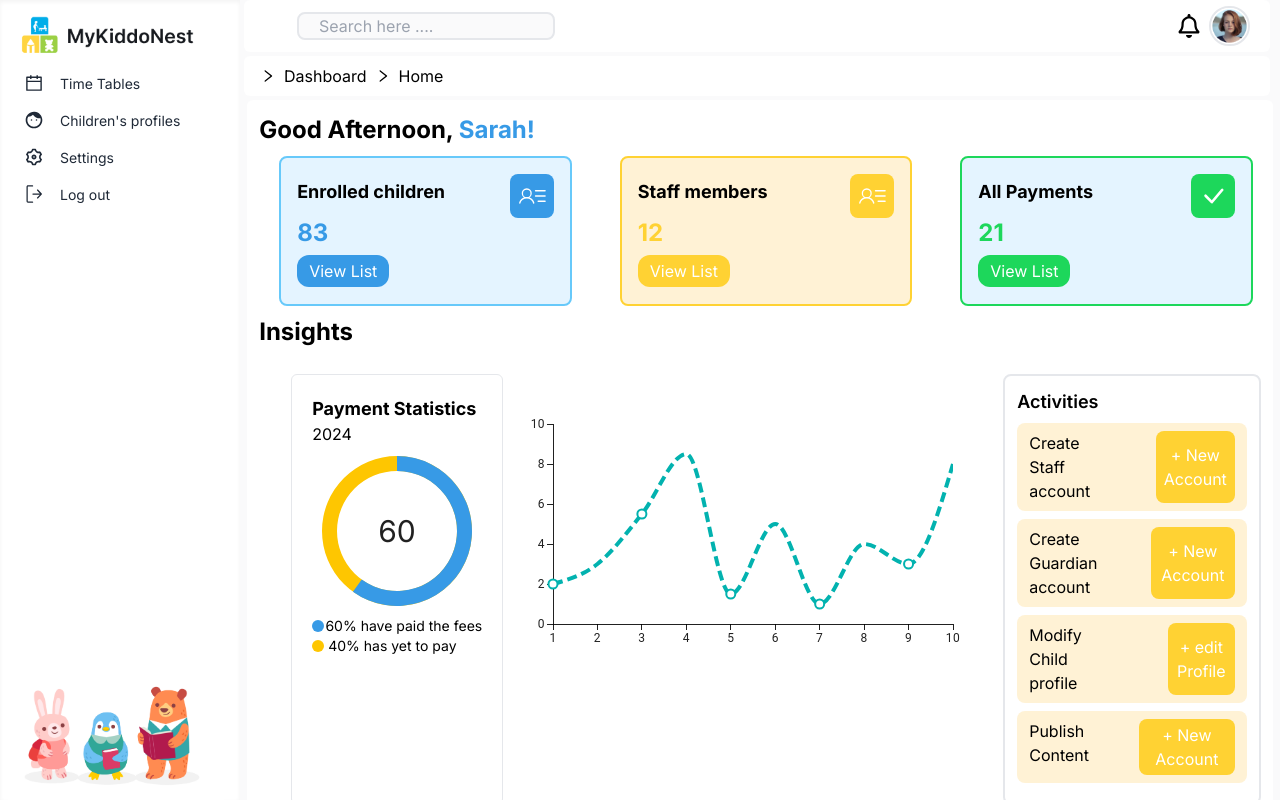
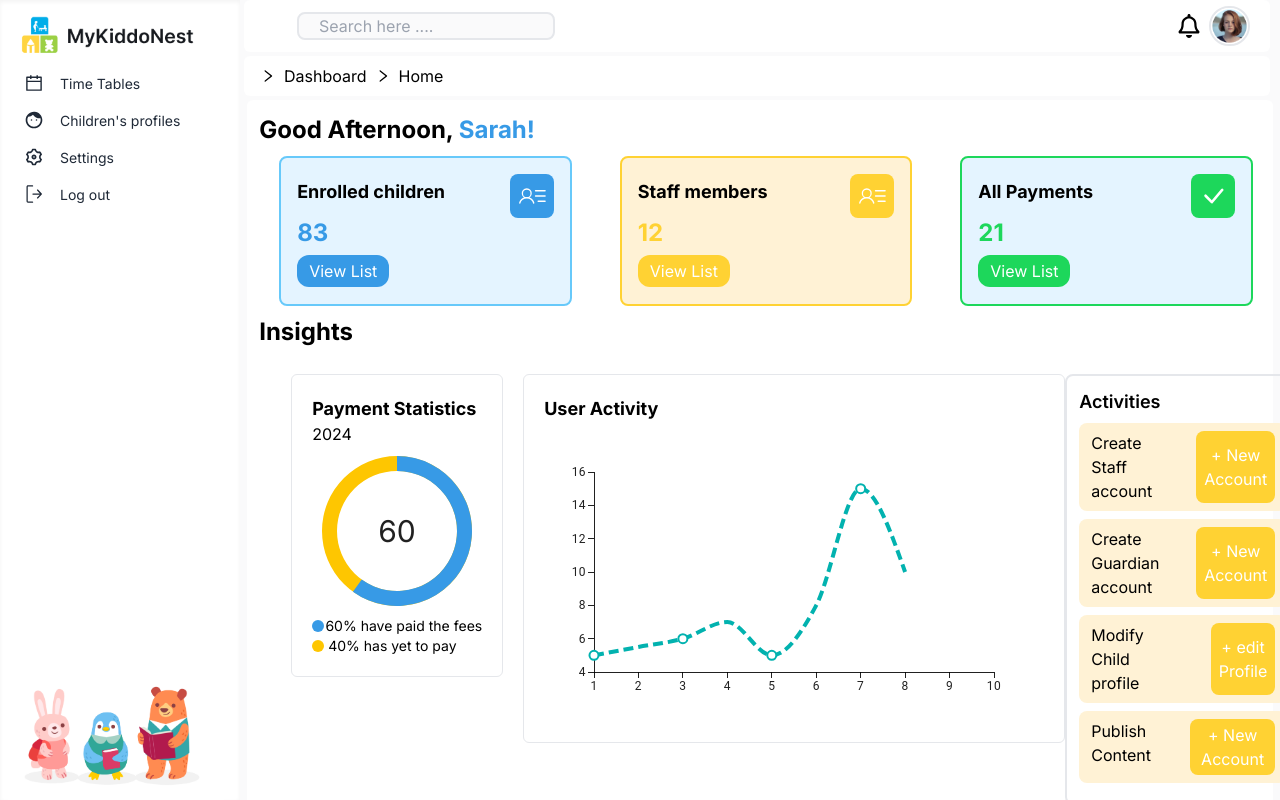
Before and after one commit to ImaneKr/mykiddonestWeb, a Next.js app in the folder website/: page /dashboard/home in a window 1280 px wide. Built offline with nearby package versions, Linux system fonts and the light colour scheme.

Commit message:
nrmlm hadi talyaa

```diff
--- a/website/components/ui/PaymentList.tsx
+++ b/website/components/ui/PaymentList.tsx
@@ -6,8 +6,6 @@ import Image from 'next/image';
 import { TbTrash } from 'react-icons/tb';
 import ImagePicker from './imagePicker';
 import { profile } from 'console';
-import axios from 'axios';
-const backendURL = process.env.NEXT_PUBLIC_BACKEND_URL;
 
 // Define the type for row
 interface Row {
@@ -31,8 +29,19 @@ interface EditUserActionItemProps {
 const PaymentList = () => {
   const today = new Date();
   const formattedDate = today.toLocaleDateString('en-GB');
+  const InitialRows: Row[] = [
+    {
+        id: 1, profile: '/person-3.png', guardian: 'Mariem', kid: 'Ahmed', amount: 4000,status:'Paid', rdate: formattedDate,
+    },
+     {
+        id: 2, profile: '', guardian: 'Khadidja', kid: 'Salma', amount:6000,status:'Unpaid', rdate: formattedDate,
+    },
+    {
+        id: 3, profile: '', guardian: 'Mariem', kid: 'Ahmed', amount: 4000,status:'Paid', rdate: formattedDate,
+    },
+  ];
 
-  const [rows, setRows] = React.useState<Row[]>([]);
+  const [rows, setRows] = React.useState<Row[]>(InitialRows);
 
   const deleteUser = React.useCallback(
     (id: number) => () => {
--- a/website/components/ui/charts.tsx
+++ b/website/components/ui/charts.tsx
@@ -10,8 +10,8 @@ const settings = {
 
 export default function Charts() {
     return (
-        <div className='flex justify-between'>
-            <div className=' ml-8 p-5 border rounded-md' >
+        <div className='flex justify-between lg:flex-row flex-col'>
+            <div className=' ml-8 p-5 border rounded-md h-fit' >
                 <h3 className='bold-18'>Payment Statistics</h3>
                 <p>2024</p>
                 <Gauge
@@ -38,12 +38,13 @@ export default function Charts() {
                     <p className='text-sm'>40% has yet to pay </p>
                 </div>
             </div>
-            <div>
+            <div className=' ml-5 p-5 border rounded-md h-fit'>
+                <h3 className='bold-18'>User Activity </h3>
                 <LineChart
                     xAxis={[{ data: [1, 2, 3, 4, 5, 6, 7, 8, 9, 10] }]}
                     series={[
                         {
-                            data: [2, 3, 5.5, 8.5, 1.5, 5, 1, 4, 3, 8],
+                            data: [5, 5.5, 6, 7, 5, 8, 15, 10],
                             showMark: ({ index }) => index % 2 === 0,
                         },
                     ]}
--- a/website/components/ui/settingPage.tsx
+++ b/website/components/ui/settingPage.tsx
@@ -101,7 +101,7 @@ const handleSubmit = async (e: React.FormEvent) => {
                 <div className='justify-center flex rounded-lg bg-blue-90 w-32  pt-1 pb-1 text-white font-sans border border-gray-15 shadow-md'><button> Upload new</button></div>
                 <div className='justify-center flex rounded-lg bg-white w-24  pt-1 pb-1 text-black font-sans border border-gray-15 shadow-md'><button>Delete</button></div>
             </div>
-            <div className='lg:pl-10 pb-8 flex lg:flex-row flex-col  w-full gap-10  items-center '>
+            <div className='lg:pl-10 pb-8 flex justify-start items-start flex-col  w-full gap-10  '>
                 <div className='flex flex-col lg:w-2/6 w-4/5 '>
                     <label className='mb-2 ml-1'>First name</label>
                     <TextField type='text' name='firstname' label='First name' size='small'
```
